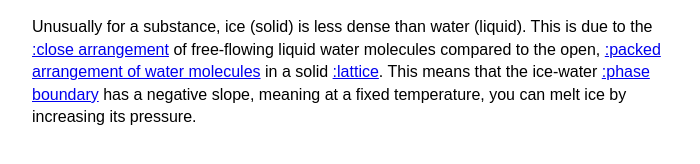
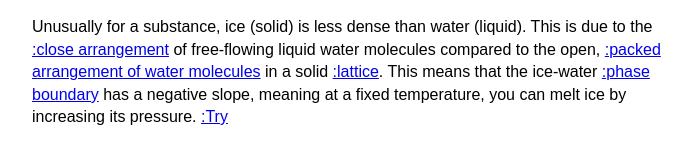
Before and after one commit to CocoaFlame/psychic-waffle, a Jekyll site: the page built from pages/GvSI.md, in a window 1280 px wide and 900 px high, scrolled down 3430 px. Shown: the part 692-856 px from the top of the window, without its empty margins (288-988 px from the left). Built offline with Jekyll 4.4.1, drawn with Linux system fonts in a browser that asks for light colours.

Commit message:
Editing GvSI

```diff
--- a/pages/GvSI.md
+++ b/pages/GvSI.md
@@ -24,7 +24,7 @@ A large mass of ice formed under two conditions:
 The first condition is one of climate and weather where the ice mass is located. The second condition is about the size of the ice mass.
 
 ![Nàłùdäy (Lowell Glacier), 2021](/psychic-waffle/images/Nàłùdäy.jpg)
-[Nàłùdäy (Lowell Glacier), 2021](/psychic-waffle/images/Nàłùdäy.jpg)
+Nàłùdäy (Lowell Glacier), 2021
 
 ## :x accumulation
 The combined set of processes that increase the mass of a glacier. This is typically and mainly from snowfall, followed by the slow process of snow being compressed into ice.
@@ -86,4 +86,4 @@ A phase diagram of a substance is a plot of pressure versus temperature with reg
 A phase boundary of a substance is the limit of temperature and pressure where a [:phase transition](#phasetransition) will start occuring. A triple point is a unique phase boundary where three [:states](#matterstate) can coexist simultaneously.
 
 ## :x ice density
-Unusually for a substance, ice (solid) is less dense than water (liquid). This is due to the [:close arrangement](https://en.wikipedia.org/wiki/Hydrogen_bond) of free-flowing liquid water molecules compared to the open, [:packed arrangement of water molecules](https://en.wikipedia.org/wiki/Ice_Ih) in a solid [:lattice](https://en.wikipedia.org/wiki/Crystal_structure). This means that the ice-water [:phase boundary](#phaseboundary) has a negative slope, meaning at a fixed temperature, you can melt ice by increasing its pressure.
+Unusually for a substance, ice (solid) is less dense than water (liquid). This is due to the [:close arrangement](https://en.wikipedia.org/wiki/Hydrogen_bond) of free-flowing liquid water molecules compared to the open, [:packed arrangement of water molecules](https://en.wikipedia.org/wiki/Ice_Ih) in a solid [:lattice](https://en.wikipedia.org/wiki/Crystal_structure). This means that the ice-water [:phase boundary](#phaseboundary) has a negative slope, meaning at a fixed temperature, you can melt ice by increasing its pressure. [:Try](https://en.wikipedia.org/wiki/Properties_of_water#Density_of_water_and_ice)
```
